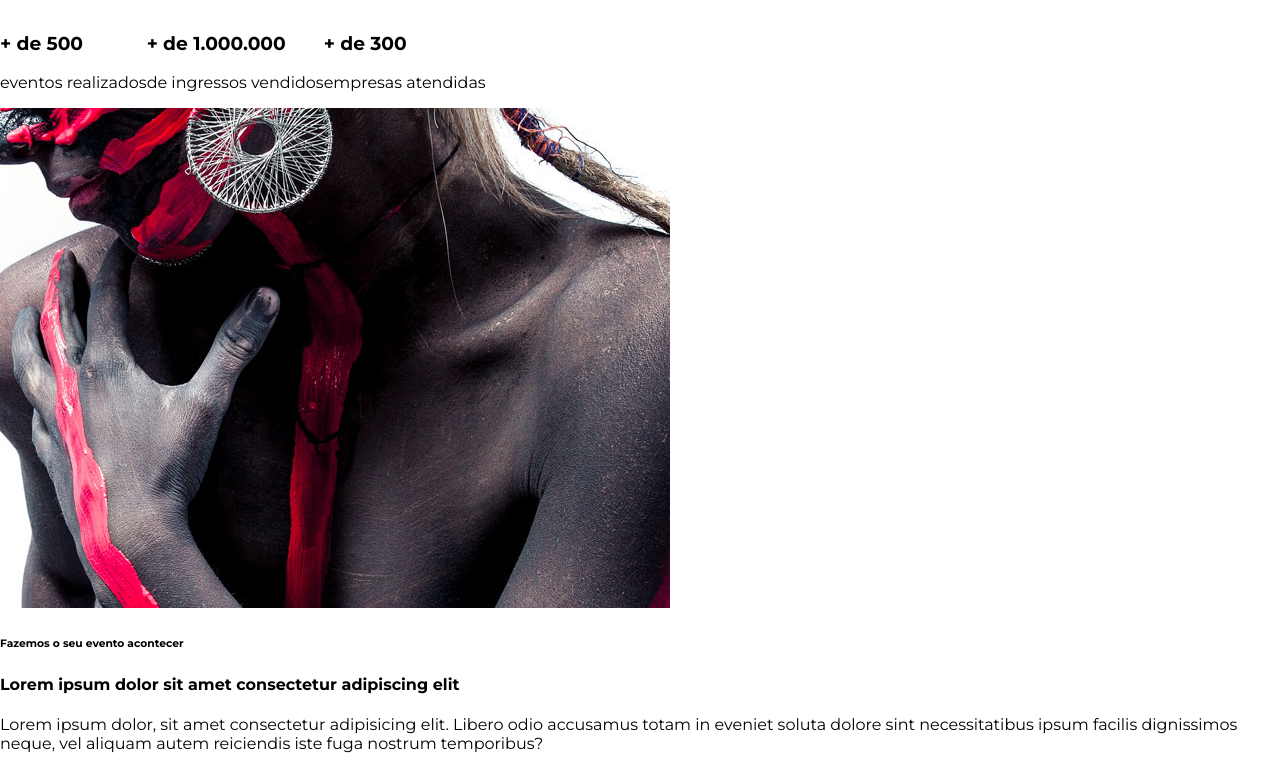
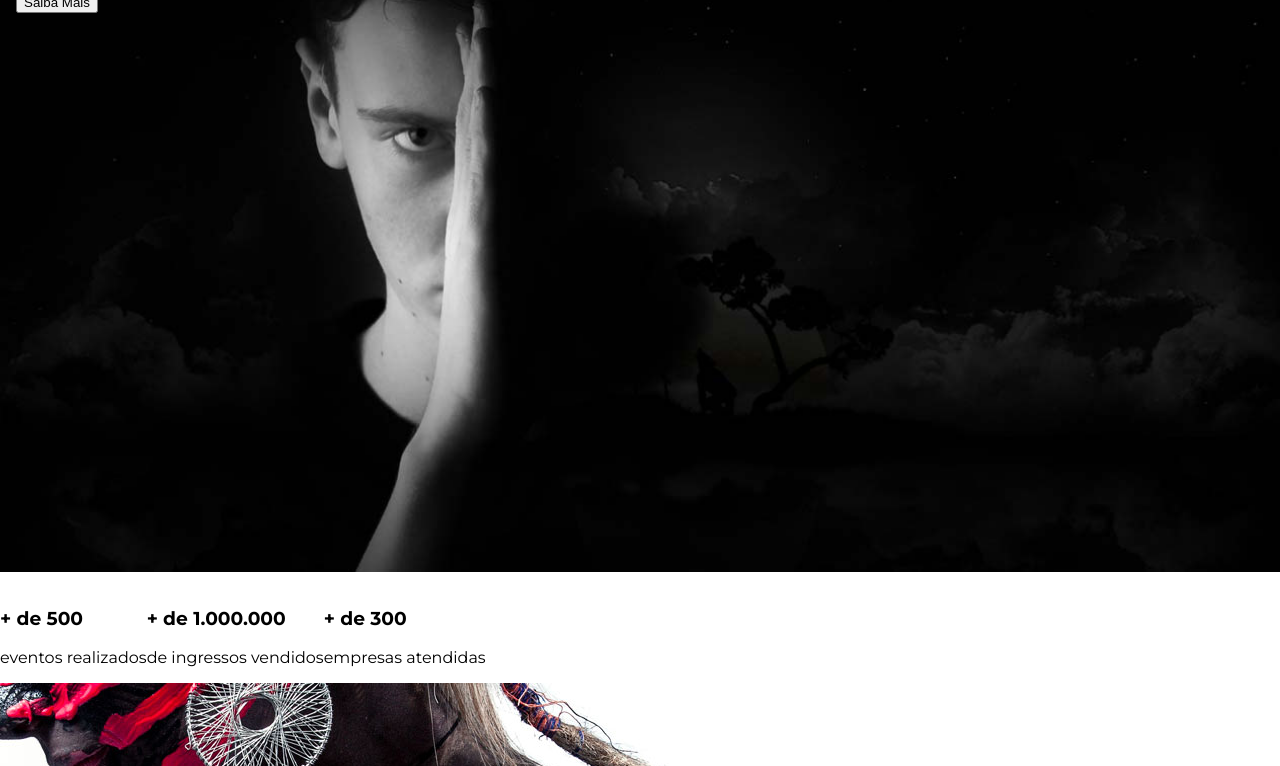
Before and after one commit to alanlfreitas/studion, a website: page src/index.html in a window 1280 px wide. Shown: the part 260-1026 px from the top of the page. Drawn offline with Linux system fonts and the light colour scheme.

Commit message:
feat(css-header): applied image and setting to header.

```diff
--- a/src/style.css
+++ b/src/style.css
@@ -5,9 +5,10 @@
 }
 
 :root {
-    --color-primary--: #ffc500;
     font-family: 'Montserrat', sans-serif;
     font-size: 16px;
+    --color-primary--: #ffc500;
+    --default-padding--: 1rem;
 }
 
 body {
@@ -80,3 +81,14 @@ ul {
 .copy--primary {
     color: var(--color-primary--);
 }
+
+#slider {
+    height: calc(100vh - 7.75rem);
+    padding: var(--default-padding--);
+    background-color: #000;
+    background-image: url('./images/banner.jpg');
+    background-size: cover;
+    background-repeat: no-repeat;
+    background-position: center;
+    color: #fff;
+}
```
